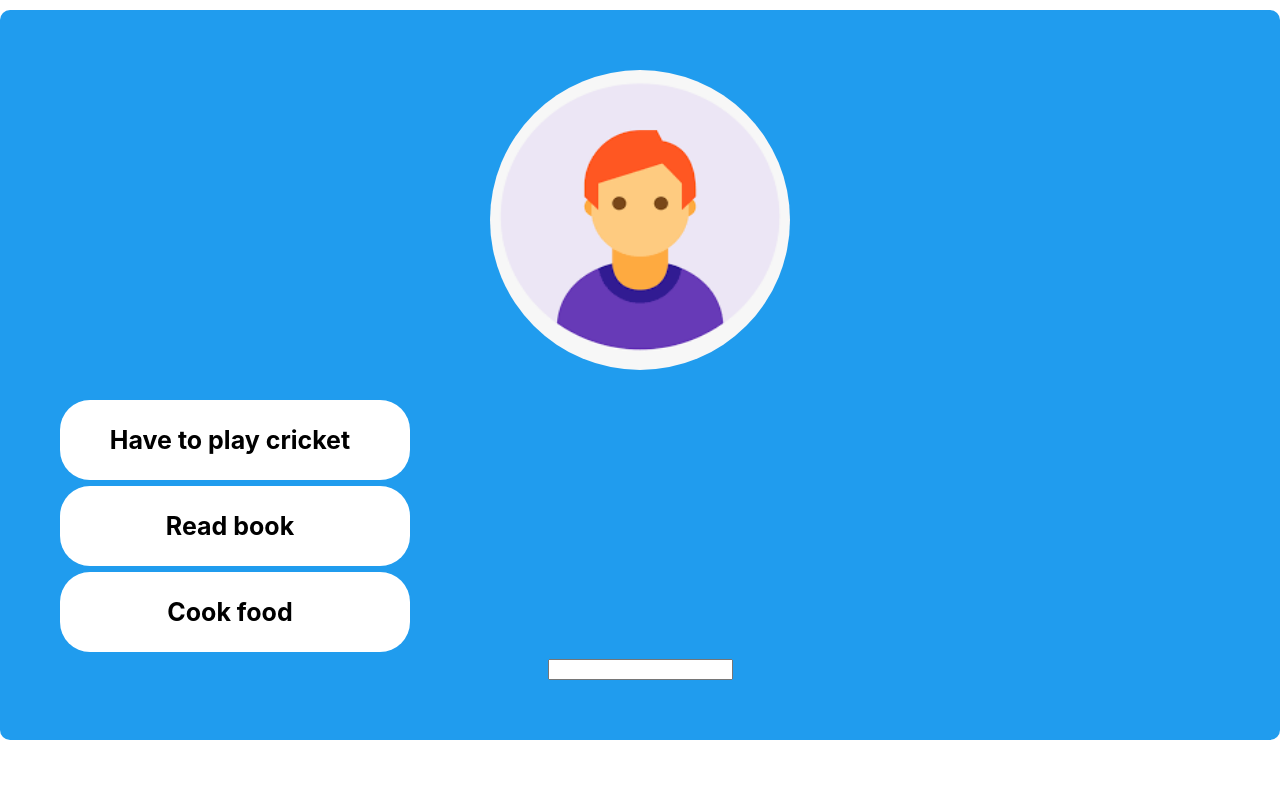
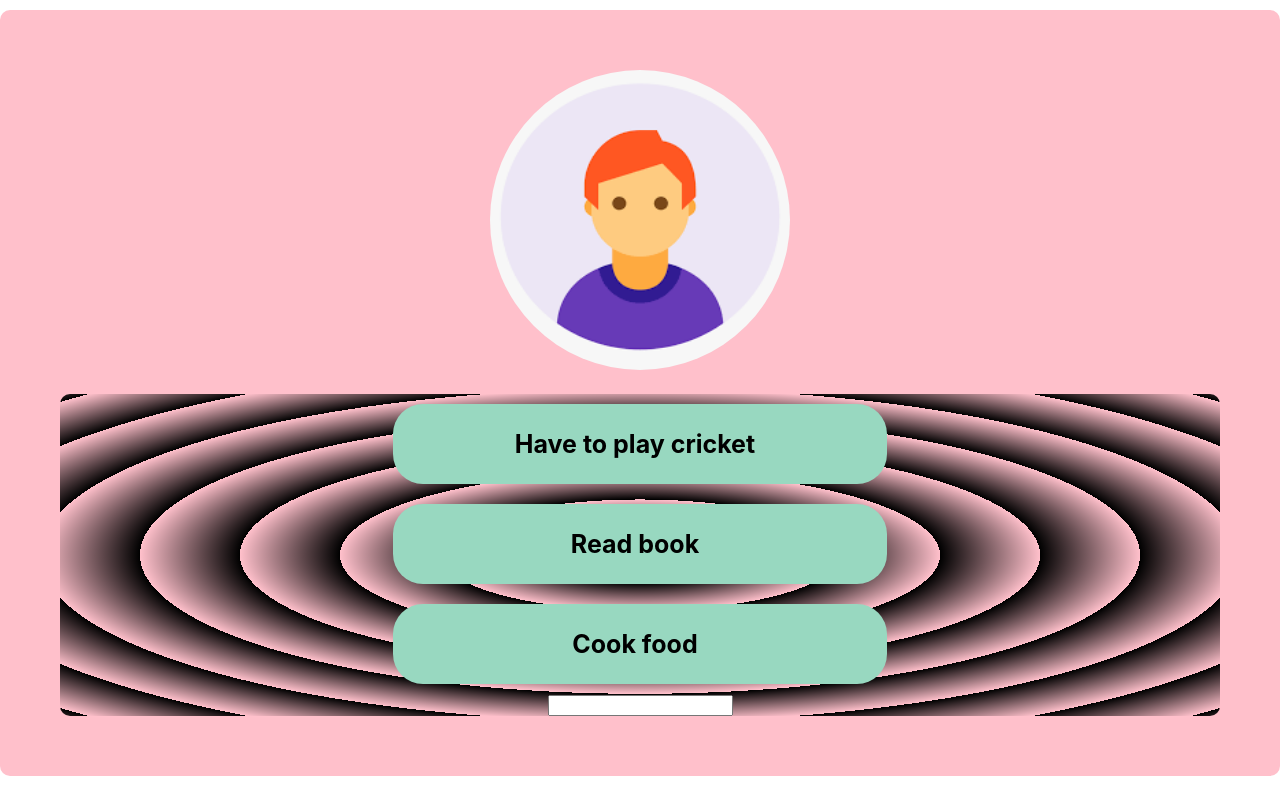
Before and after one commit to manishy/first-typescript-app, a React (Create React App) app: page / in a window 1280 px wide. Built offline with nearby package versions, Linux system fonts and the light colour scheme.

Commit message:
[Manish] Update toDo folder structure and add flex container to display todos

```diff
--- a/src/components/app/App.tsx
+++ b/src/components/app/App.tsx
@@ -1,6 +1,6 @@
 import React, { useState } from 'react';
 import './app.scss';
-import Todo from '../ToDo';
+import Todo from '../toDo';
 import ToDoForm from '../TodoForm'
 import CustomUpload from "../customUpload";
 
@@ -29,11 +29,11 @@ const App = (): any => {
   return (
     <div className="app">
       <CustomUpload />
-      <span className="todo-list">
+      <div className="todo-list">
         {toDos.map((todo, index) => (
           <Todo key={index} todo={todo} />))}
         <ToDoForm addTodo={addTodo} />
-      </span>
+      </div>
     </div>
   );
 };
--- a/src/components/app/app.scss
+++ b/src/components/app/app.scss
@@ -1,29 +1,21 @@
 .app {
-  background: #209cee;
+  background: pink;
   padding: 60px;
   margin-top: 10px;
   border-radius: 10px;
 }
 
 .todo-list {
+  background: repeating-radial-gradient(black, transparent 100px);
   position: relative;
   border-radius: 10px;
-  height: auto;
   text-align: center;
-}
-
-.todo{
-  background: #fff;
-  border-radius: 30px;
-  font-size: 25px;
-  margin-top: 6px;
-  margin-bottom: 6px;
-  height: 50px;
-  font-weight: bold;
-  text-align: center;
-  padding: 25px 20px 5px 10px;
-  overflow: auto;
-  width: 40vh;
+  width: 100%;
+  display: flex;
+  flex-direction: column;
+  flex-wrap: wrap;
+  justify-content: center;
+  align-items: center;
 }
 
 /*trbl*/
--- a/src/components/ToDo.tsx
+++ b/src/components/toDo/ToDo.tsx
@@ -1,4 +1,5 @@
 import React from "react";
+import './toDo.scss';
 
 type ToDoProps = {
   todo: {
--- /dev/null
+++ b/src/components/toDo/index.tsx
@@ -0,0 +1,3 @@
+import toDo from './ToDo';
+
+export default toDo;
--- /dev/null
+++ b/src/components/toDo/toDo.scss
@@ -0,0 +1,15 @@
+.todo {
+  text-align: center;
+}
+
+.todo {
+  background: rgb(152, 216, 192);
+  border-radius: 30px;
+  font-size: 25px;
+  height: 50px;
+  font-weight: bold;
+  padding: 25px 20px 5px 10px;
+  width: 40%;
+  margin: 10px;
+  overflow: auto;
+}
```
